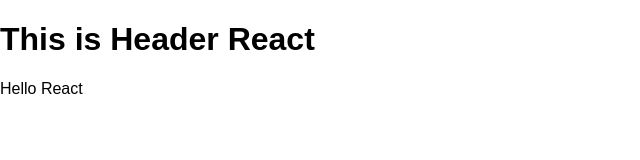
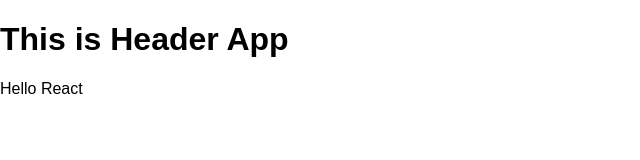
Before and after one commit to firdows/react-myapp, a React (Create React App) app: page / in a window 1280 px wide. Shown: the top 160 px of the page, without its empty margins (0-640 px from the left). Built offline with nearby package versions, Linux system fonts and the light colour scheme.

Commit message:
4.4-Prop แบบตัวแปร

```diff
--- a/src/App.js
+++ b/src/App.js
@@ -3,9 +3,10 @@
 
 class App extends Component {
     render() {
+        const titleName = "App"
         return (
             <div >
-                <Header title="React"/>
+                <Header title={titleName}/>
                 Hello React
             </div>
         );
```
